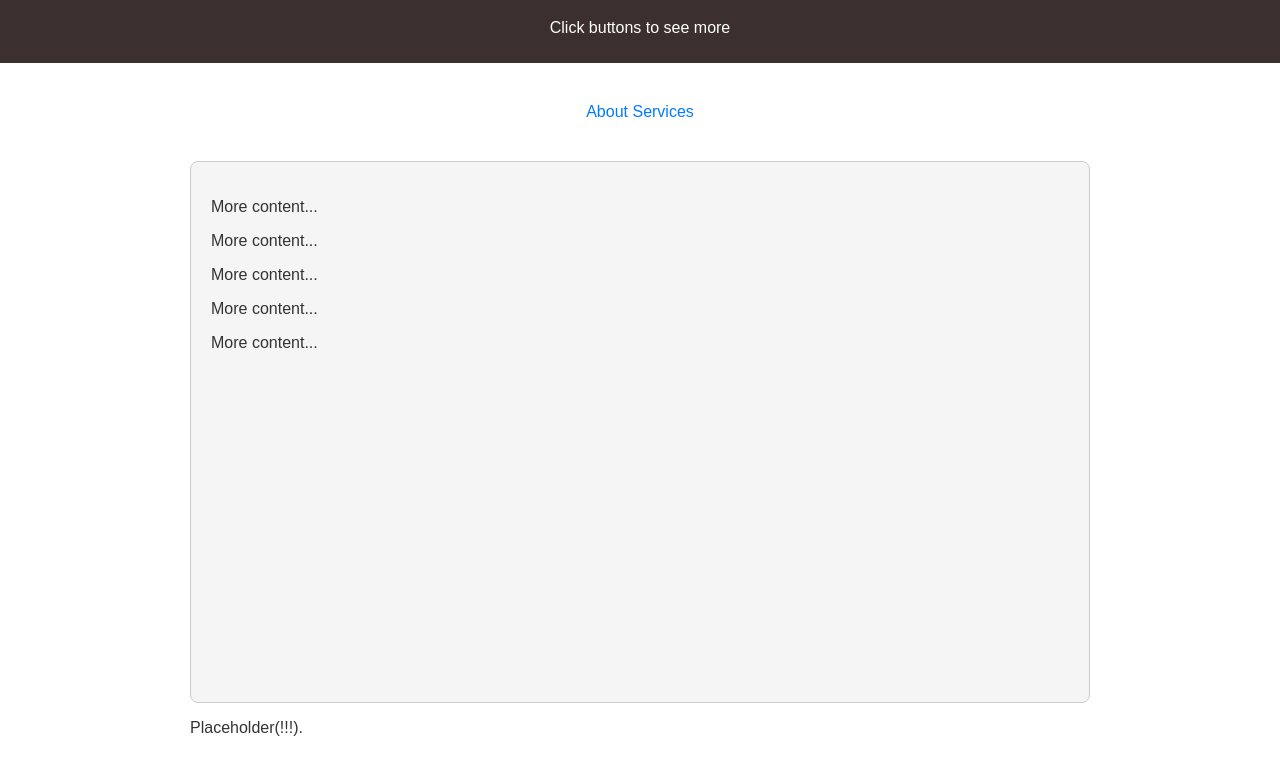
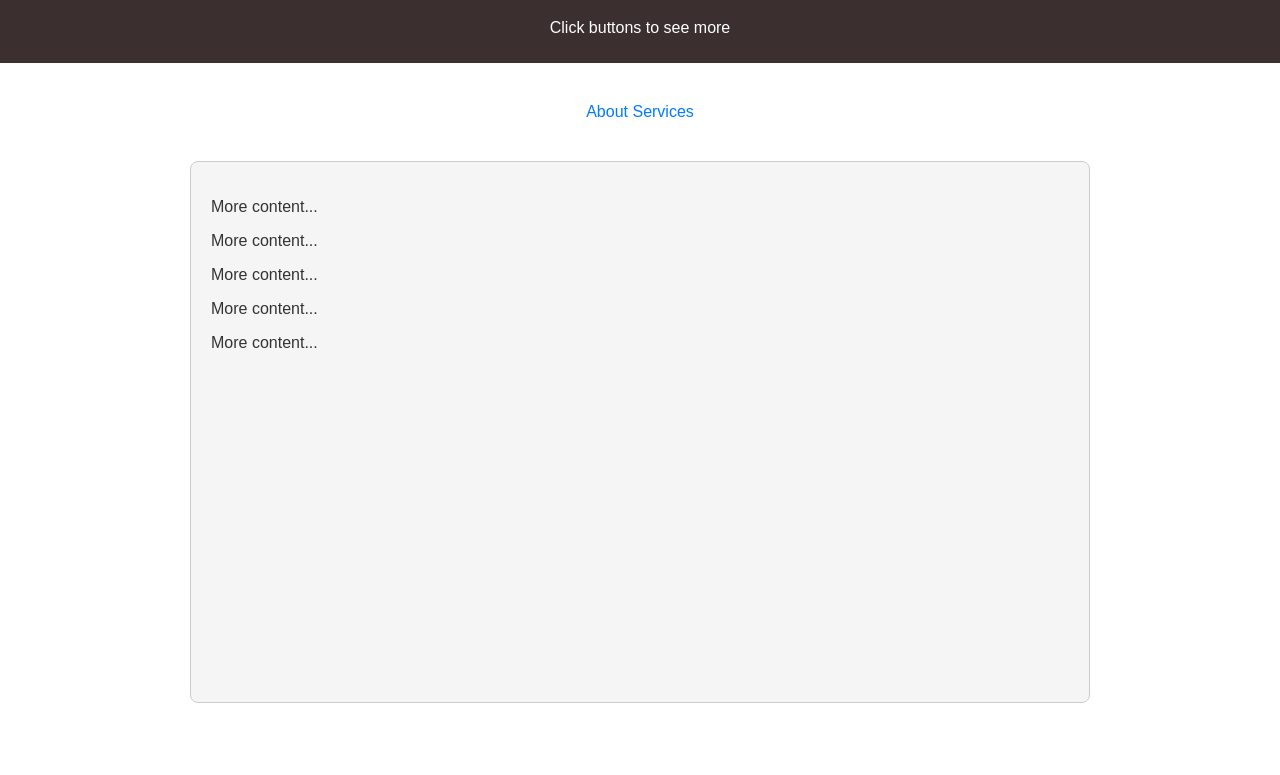
Before and after one commit to Astra00000/ThatRetirementguy.github.io, a plain HTML site: page index.html in a window 1280 px wide. Shown: the part 71-846 px from the top of the page. Drawn offline with Linux system fonts and the light colour scheme.

Commit message:
Remove placeholder paragraph from index.html
Removed placeholder paragraph from the main section.

```diff
--- a/index.html
+++ b/index.html
@@ -68,7 +68,7 @@
     <p>More content...</p>
   </div>
 
-  <p>Placeholder(!!!).</p>
+
 </main>
 
 <!-- Footer -->
```
